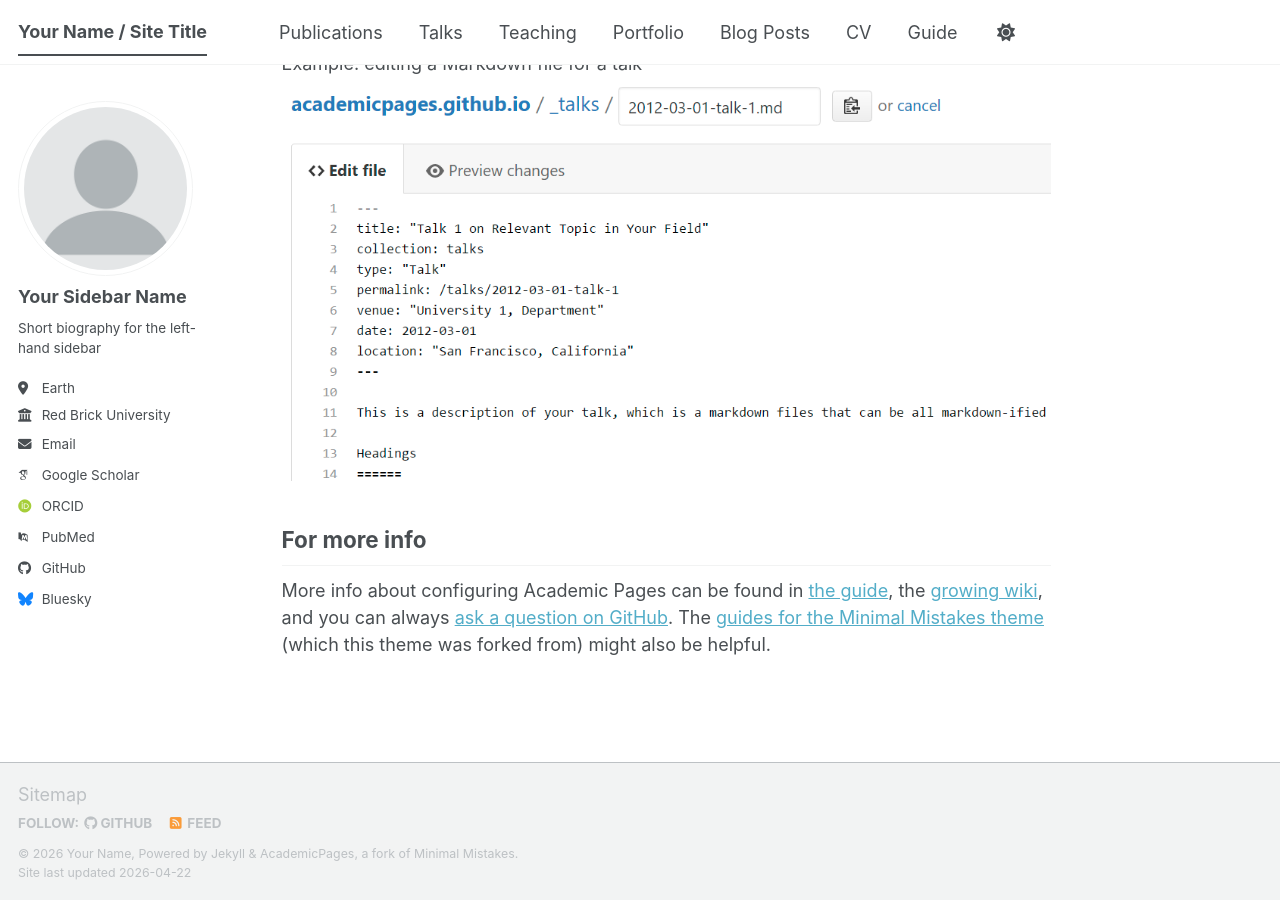
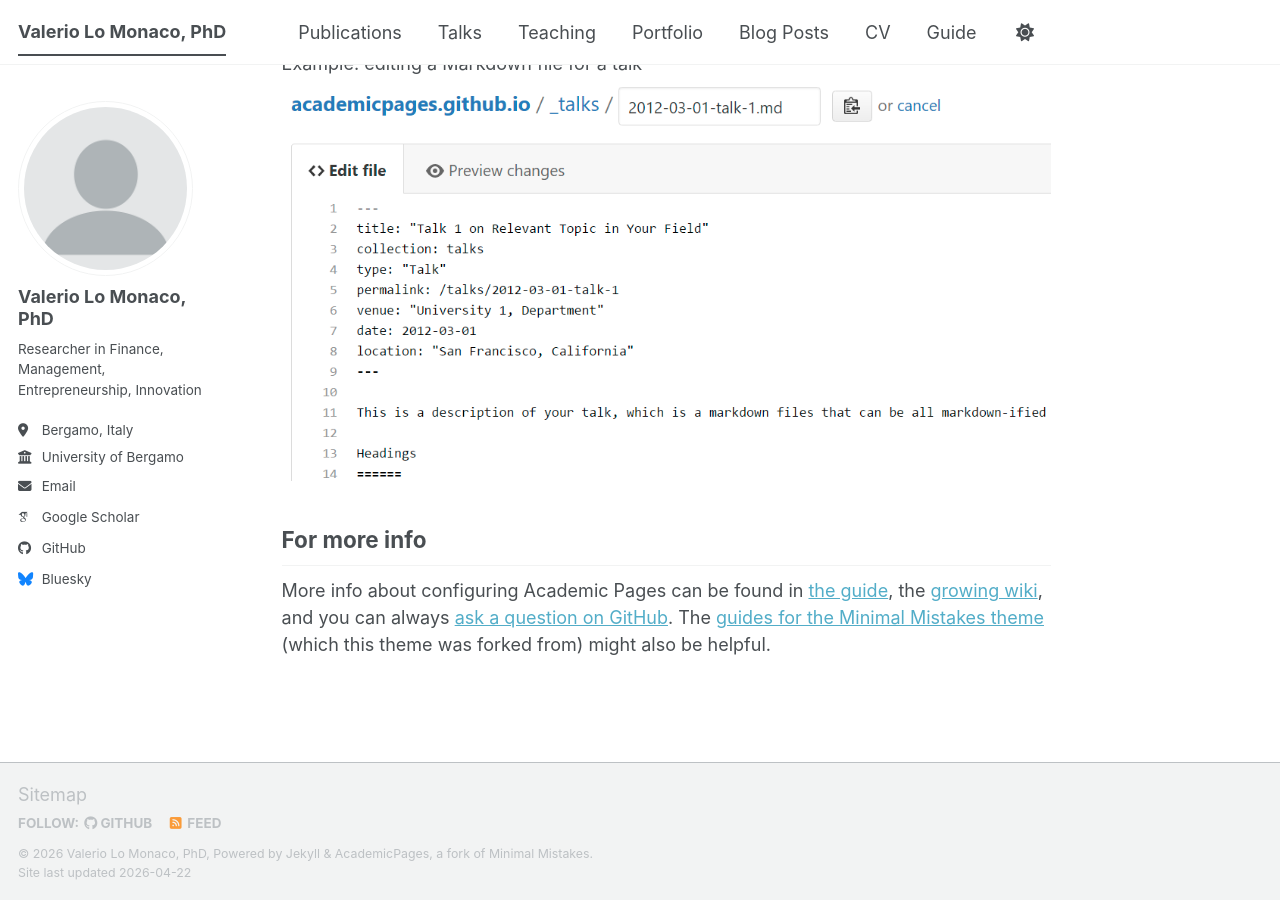
Before and after one commit to valeriolomonaco/valeriolomonaco.github.io, a Jekyll site: the page built from _pages/about.md, in a window 1280 px wide and 900 px high, scrolled down 2720 px. Built offline with Jekyll 4.4.1, drawn with Linux system fonts in a browser that asks for light colours; some web fonts are replaced; a script bundle is joined from its source files by our own code; library files that are not in the unit come from our copies.

Commit message:
Update _config.yml

```diff
--- a/_config.yml
+++ b/_config.yml
@@ -9,10 +9,10 @@
 # Basic Site Settings
 locale                   : "en-US"
 site_theme               : "default" # The available themes options are "default", "air", "sunrise", "mint", "dirt" and "contrast"
-title                    : "Your Name / Site Title"
+title                    : "Valerio Lo Monaco, PhD"
 title_separator          : "-"
-name                     : &name "Your Name"
-description              : &description "Your Name's academic portfolio"   # Update this with a general description of your site, this is the default if not overridden by a page
+name                     : &name "Valerio Lo Monaco, PhD"
+description              : &description "Researcher in Finance, Management, Entrepreneurship, Innovation"   # Update this with a general description of your site, this is the default if not overridden by a page
 url                      : https://academicpages.github.io # The base hostname & protocol for your site e.g. "https://[your GitHub username].github.io",
                                                            # or if you already have some other page hosted on Github then use "https://[your GitHub username].github.io/[Your Repo Name]"
 baseurl                  : "" # the subpath of your site, e.g. "/blog"
@@ -24,24 +24,24 @@ repository               : "academicpages/academicpages.github.io"
 author:
   # Biographic information
   avatar           : "profile.png"
-  name             : "Your Sidebar Name"
+  name             : "Valerio Lo Monaco, PhD"
   pronouns         : # example: "she/her"
-  bio              : "Short biography for the left-hand sidebar"
-  location         : "Earth"
-  employer         : "Red Brick University"
+  bio              : "Researcher in Finance, Management, Entrepreneurship, Innovation"
+  location         : "Bergamo, Italy"
+  employer         : "University of Bergamo"
   uri              : # URL
-  email            : "none@example.org"
+  email            : "valerio.lomonaco@unibg.it"
 
   # Academic websites
   academia         : # URL
   arxiv            : # URL - Update with the correct link to your profile
-  googlescholar    : "https://scholar.google.com/citations?user=PS_CX0AAAAAJ"
+  googlescholar    : "https://scholar.google.com/citations?user=1NWqHHMAAAAJ&hl=en"
   inspire-hep      : # URL
   impactstory      : # URL
-  orcid            : "https://orcid.org/yourorcidurl"
+  orcid            : # URL
   semantic         : # URL
   ssrn             : # URL
-  pubmed           : "https://www.ncbi.nlm.nih.gov/pubmed/?term=john+snow"
+  pubmed           : # URL
   researchgate     : # URL
   scopus           : # URL
   zotero           : # URL
```
